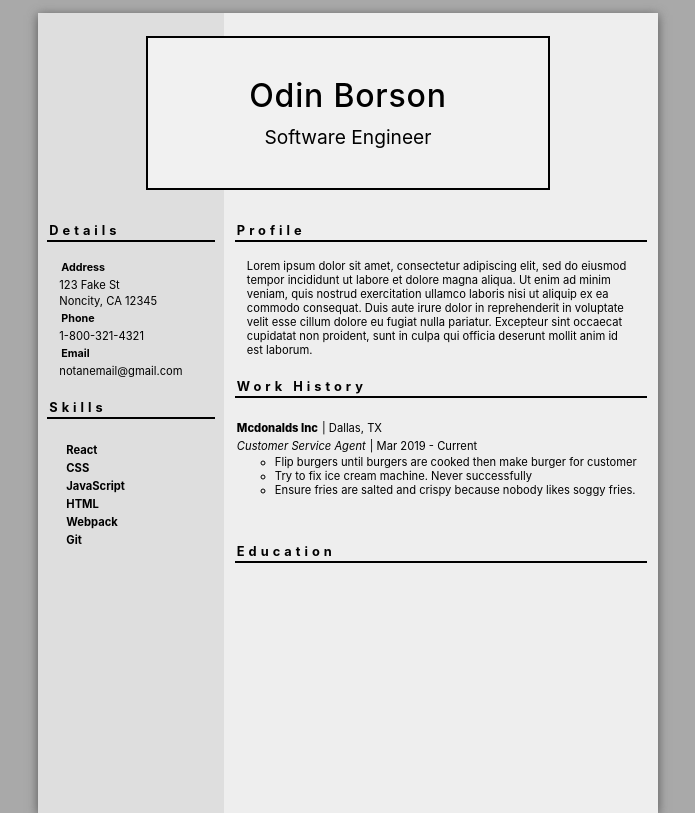
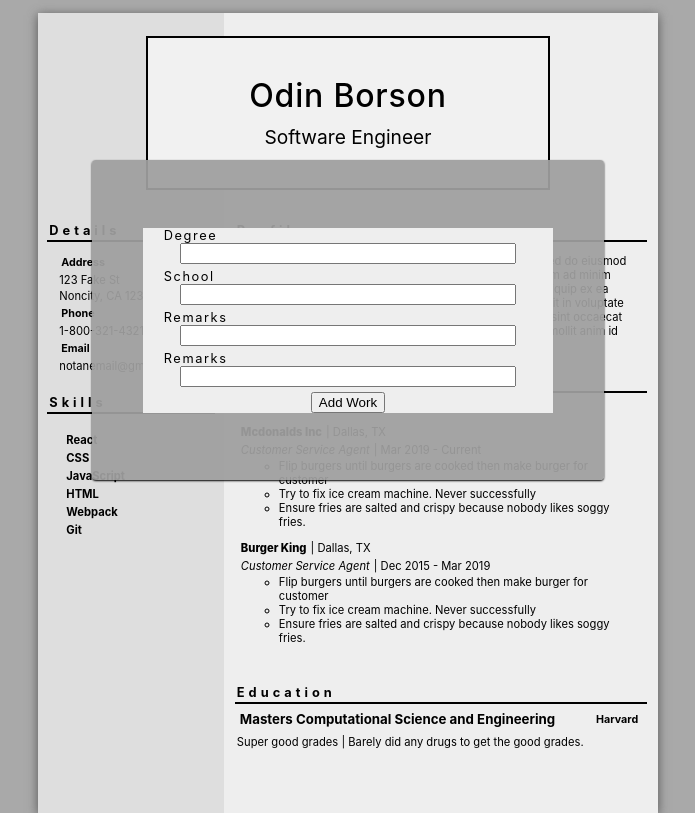
Before and after one commit to Hansjensen/cv-project, a React (Create React App) app: page / in a window 1280 px wide. Shown: the whole page, without its empty margins (292-987 px from the left). Built offline with nearby package versions, Linux system fonts and the light colour scheme.

Commit message:
implement change handlers for popup add edu form

```diff
--- a/src/App.js
+++ b/src/App.js
@@ -7,6 +7,7 @@ import Details from "./components/Details";
 import Skills from "./components/Skills";
 import Profile from "./components/Profile";
 import Work from "./components/Work";
+import Education from "./components/Education";
 
 
 class App extends Component {
@@ -46,6 +47,7 @@ class App extends Component {
                   </div>
                   <div id="school">
                   <InfoTitle title="Education" />
+                  <Education/>
                   </div>
 
                 </div>
--- /dev/null
+++ b/src/components/Education.js
@@ -0,0 +1,137 @@
+import React, {Component} from "react";
+import "../styles/Education.css"
+import uniqid from "uniqid"
+
+class Education extends Component {
+
+    constructor () {
+        super()
+
+        this.state = {
+            degree: "",
+            school: "",
+            remark1: "",
+            remark2: "",
+            id: uniqid(),
+            add: false,
+            list: [{degree:"Masters Computational Science and Engineering", school: "Harvard", remark1: "Super good grades", remark2: "Barely did any drugs to get the good grades.", id:2}]
+        }
+        this.handleRemove = this.handleRemove.bind(this)
+        this.handleDegreeChange = this.handleDegreeChange.bind(this)
+        this.handleSchoolChange = this.handleSchoolChange.bind(this)
+        this.handleRemark1Change = this.handleRemark1Change.bind(this)
+        this.handleRemark2Change = this.handleRemark2Change.bind(this)
+    }
+
+    handleRemove = (e) => {
+        this.setState({
+            list: this.state.list.filter((list) => list.degree !== e.target.id)
+        })
+    }
+    handleDegreeChange = (e) => {
+        this.setState({
+            degree: e.target.value
+        })
+    }
+
+    handleSchoolChange = (e) => {
+        this.setState({
+            school: e.target.value
+        })
+    }
+
+    handleRemark1Change = (e) => {
+        this.setState({
+            remark1: e.target.value
+        })
+    }
+
+    handleRemark2Change = (e) => {
+        this.setState({
+            remark2: e.target.value
+        })
+    }
+
+    render () {
+        return (
+            <>
+            <PopUpAdd
+                degree={this.handleDegreeChange}
+                school={this.handleSchoolChange}
+                remark1={this.handleRemark1Change}
+                remark2={this.handleRemark2Change}/>
+            <div id="edu">
+                <EduList
+                    list={this.state.list}
+                    remove={this.handleRemove}
+                />
+                <button id="addEduButt">Add School</button>
+            </div>
+            </>
+
+        )
+    }
+
+}
+
+class EduList extends Component {
+
+    constructor(props) {
+        super(props)
+    }
+
+    render () {
+
+        return (
+           <div>
+            {this.props.list.map((edu) => {
+                return (
+                    <div className="eduEntry">
+                        <div className="degreeSchool"><h5>{edu.degree}</h5><h6>{edu.school}</h6></div>
+                        <div><p>{edu.remark1} | {edu.remark2}</p></div>
+                        <button className="eduRemove" id={edu.degree} onClick={this.props.remove}>Remove</button>
+                    </div>
+                )
+            })}
+            </div>
+        )
+    }
+
+}
+
+class PopUpAdd extends Component {
+
+    constructor (props) {
+        super(props)
+    }
+
+
+    render () {
+
+
+
+        return (
+
+
+            <div className="popUpAdd">
+                <form id="popForm" >
+                    <label htmlFor="degreeInput">Degree</label>
+                    <input type="text" id="degreeInput" onChange={this.props.degree}></input>
+                    <label htmlFor="schoolInput">School</label>
+                    <input type="text" id="schoolInput" onChange={this.props.school}></input>
+                    <label htmlFor="remark1Input">Remarks</label>
+                    <input type="text" id="remark1Input" onChange={this.props.remark1}></input>
+                    <label htmlFor="remark2">Remarks</label>
+                    <input type="text" id="remark2Input" onChange={this.props.remark2}></input>
+
+                    <button onClick={this.props.addEdu}>Add Work</button>
+
+
+                </form>
+            </div>
+        )
+    }
+
+}
+
+export default Education
--- a/src/components/Work.js
+++ b/src/components/Work.js
@@ -28,6 +28,17 @@ class Work extends Component {
                 job2:"Try to fix ice cream machine. Never successfully",
                 job3:"Ensure fries are salted and crispy because nobody likes soggy fries.",
                 id:32
+
+            }, {
+                company: "Burger King",
+                location:"Dallas, TX",
+                startDate: "Dec 2015",
+                endDate: "Mar 2019",
+                position:"Customer Service Agent",
+                job1:"Flip burgers until burgers are cooked then make burger for customer",
+                job2:"Try to fix ice cream machine. Never successfully",
+                job3:"Ensure fries are salted and crispy because nobody likes soggy fries.",
+                id:33
 
             }],
             add: false
@@ -141,14 +152,13 @@ class Work extends Component {
 
         }
         )
-        console.log(this.state)
 
 
     }
 
     handleAddWorkSubmit = (e) => {
         e.preventDefault()
-        console.log(this.state.experiences)
+
         this.setState({
             experiences: this.state.experiences.concat({
                 company: this.state.company,
@@ -174,7 +184,7 @@ class Work extends Component {
                 id: uniqid()
 
         })
-        console.log(this.state.experiences)
+
         this.setState(prevState => ({
             add: !prevState.add
             }))
@@ -188,8 +198,7 @@ class Work extends Component {
     render() {
         const {add} = this.state
         return (
-        <div className="workDiv">
-            <WorkList handleRemove={this.handleRemove} experiences={this.state.experiences}/>
+            <>
             {add &&
                 <PopUpAdd
                     company={this.handleCompanyChange}
@@ -202,8 +211,14 @@ class Work extends Component {
                     job3={this.handleJob3Change}
                     addWork={this.handleAddWorkSubmit}
                     />}
+        <div className="workDiv">
+            <WorkList handleRemove={this.handleRemove} experiences={this.state.experiences}/>
+
+
             <button id="addWorkButt" onClick={this.handleAddPop}>Add Work</button>
+
         </div>
+        </>
 
         )
     }
@@ -219,7 +234,7 @@ class WorkList extends Component {
     render() {
         const {experiences} = this.props
         return (
-           <ul>
+           <ul id="experienceList">
             {experiences.map((experience) => {
             return (
 
--- /dev/null
+++ b/src/styles/Education.css
@@ -0,0 +1,45 @@
+#edu {
+    display: flex;
+    flex-direction: column;
+
+
+}
+.eduEntry {
+    position: relative;
+}
+
+.degreeSchool {
+    display: flex;
+    justify-content: space-between;
+    align-items: center;
+    margin: 5px;
+
+}
+
+.degreeSchool > h5 {
+    margin: 1px 0px;
+}
+
+.eduRemove {
+    position: absolute;
+    top: 1px;
+    right: 1px;
+    font-size: .6rem;
+    padding: 2px;
+    visibility: hidden;
+}
+
+.eduEntry:hover > button {
+    visibility: visible;
+}
+
+#addEduButt {
+    visibility: hidden;
+    width: 50%;
+    margin-left: 20%;
+
+}
+
+#edu:hover > #addEduButt {
+    visibility: visible;
+}
--- a/src/styles/Work.css
+++ b/src/styles/Work.css
@@ -2,6 +2,15 @@
 .workDiv {
     display:flex;
     flex-direction: column;
+    justify-content: flex-start;
+    position: relative;
+    padding: 0;
+
+
+}
+#experienceList {
+    padding: 4px;
+    margin: 2px 0code px;
 }
 
 .workDiv > ul {
@@ -12,6 +21,7 @@
     display: flex;
     flex-direction: column;
     position: relative;
+    margin: 10px 0px;
 }
 
 .workTitleLoc {
@@ -64,7 +74,7 @@
     justify-content: center;
     border-radius: 4px;
     box-shadow: 0px 1px 2px black;
-
+    z-index: 20;
     transition: opacity 1s ease-in;
 }
 
@@ -82,7 +92,9 @@
     margin-top: 5pxpx;
     width: 90%;
 }
-
+#buttDiv {
+    position: relative;
+}
 #popForm > input {
     width: 80%;
     margin-bottom: 5px;
@@ -91,6 +103,9 @@
 #addWorkButt {
     margin: auto;
     visibility: hidden;
+    position: absolute;
+    bottom: 2px;
+    left: 40%;
 }
 
 .workDiv:hover > #addWorkButt {
--- a/src/styles/infoTitle.css
+++ b/src/styles/infoTitle.css
@@ -1,6 +1,6 @@
 .infoTitle {
     border-bottom: 2px solid black;
-    margin: 10px 0px 5px 0px;
+    margin: 10px 0px 0px 0px;
 }
 
 h3 {
```
